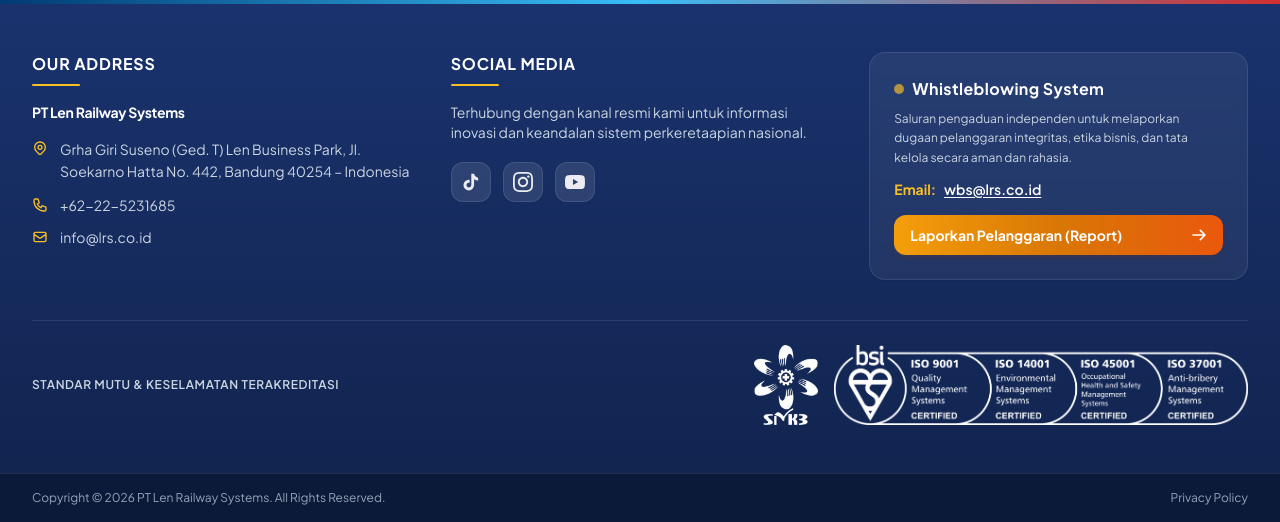
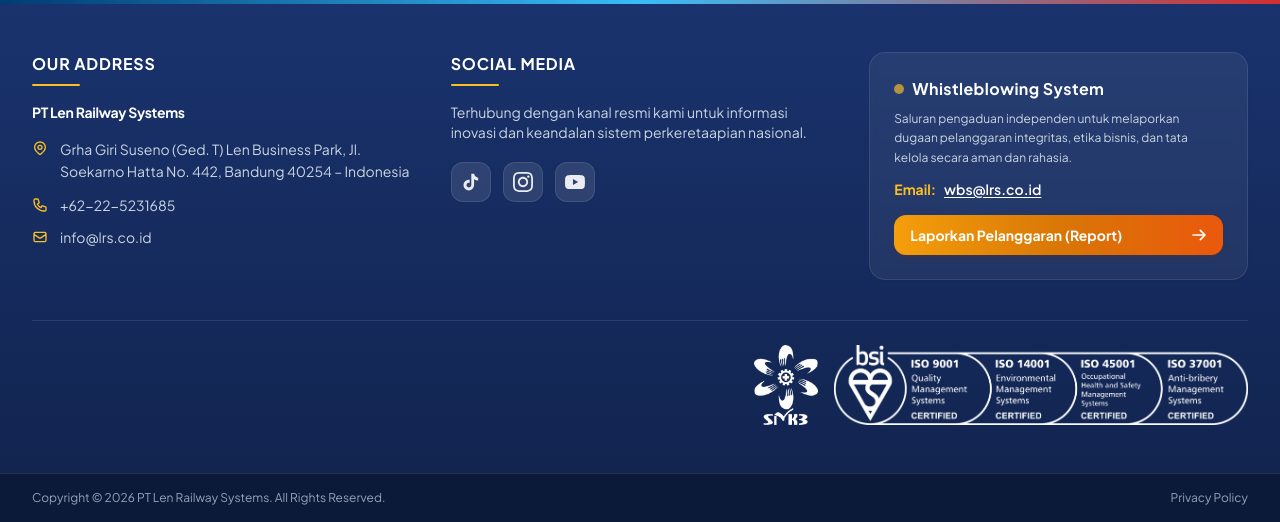
Before and after one commit to MochSyahrizalFauzan/SurveyKepuasanPelanggan-LRS, a Laravel app: page /clients in a window 1280 px wide. Shown: the part 1038-1560 px from the top of the page. Run offline with Laravel 12, Linux system fonts and the light colour scheme; some libraries are stand-ins or nearby versions.

Commit message:
Perbaikan Minor pada Footer

```diff
--- a/resources/views/clients/components/footer.blade.php
+++ b/resources/views/clients/components/footer.blade.php
@@ -162,7 +162,7 @@
         <div class="border-t border-white/10 pt-6 pb-2">
             <div class="flex flex-col sm:flex-row items-center justify-between gap-4">
                 <div class="text-xs font-semibold text-slate-300 uppercase tracking-wider text-center sm:text-left">
-                    Standar Mutu & Keselamatan Terakreditasi
+
                 </div>
 
                 <div class="flex flex-wrap items-center justify-center sm:justify-end gap-3 sm:gap-4">
```
